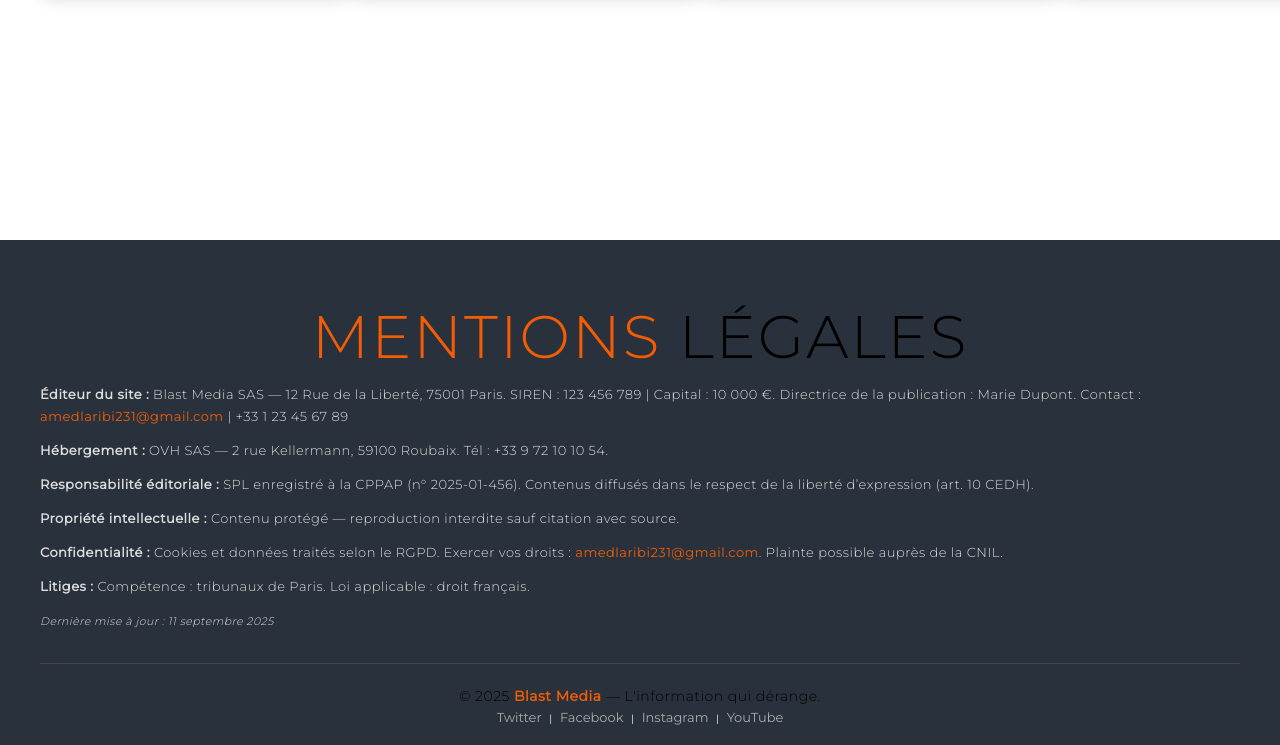
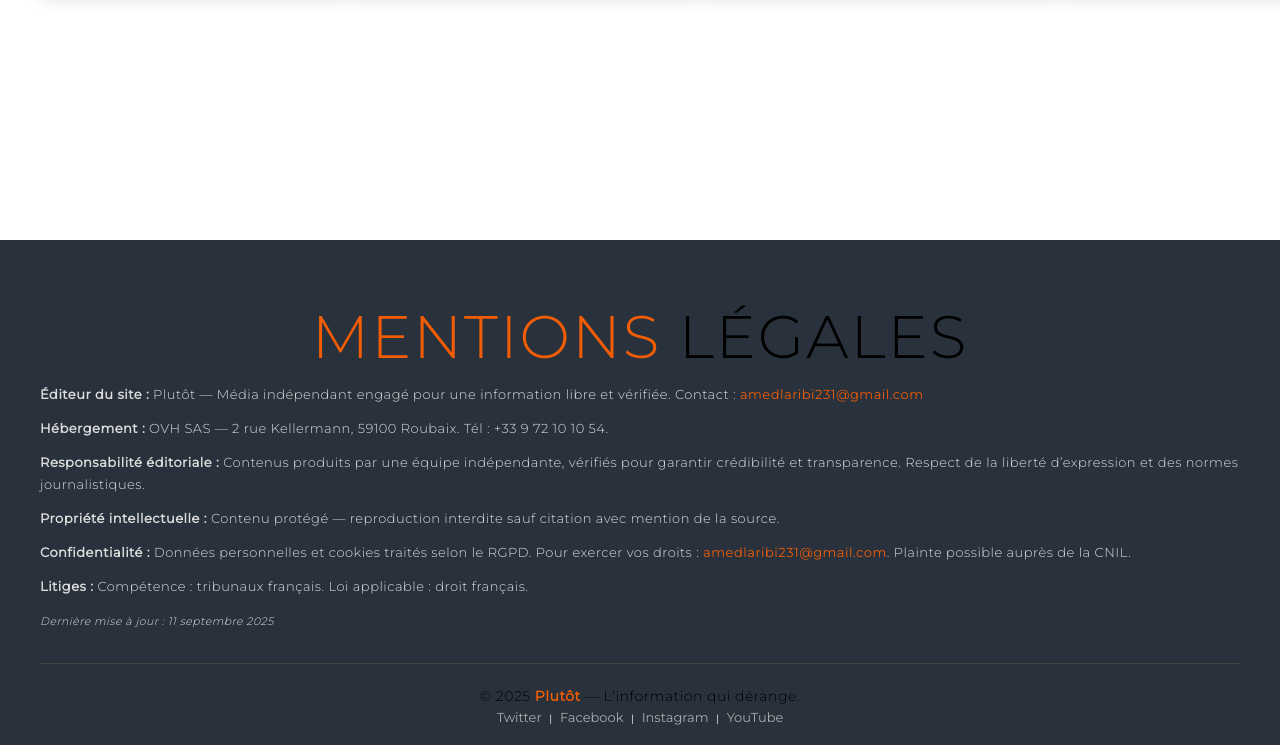
Before and after one commit to esteban-lesaint/esteban-lesaint.github.io, a plain HTML site: page index.html in a window 1280 px wide. Shown: the part 1706-2451 px from the top of the page. Drawn offline with Linux system fonts and the light colour scheme.

Commit message:
essaie mention

```diff
--- a/index.html
+++ b/index.html
@@ -107,29 +107,27 @@
     <div class="footer-legal">
       <h1 class="section-title"><span>Mentions</span> Légales</h1>
 
-      <p><strong>Éditeur du site :</strong> Blast Media SAS — 12 Rue de la Liberté, 75001 Paris.
-      SIREN : 123 456 789 | Capital : 10 000 €.
-      Directrice de la publication : Marie Dupont.
-      Contact : <a href="mailto:amedlaribi231@gmail.com">amedlaribi231@gmail.com</a> | +33 1 23 45 67 89</p>
+      <p><strong>Éditeur du site :</strong> Plutôt — Média indépendant engagé pour une information libre et vérifiée.
+      Contact : <a href="mailto:amedlaribi231@gmail.com">amedlaribi231@gmail.com</a></p>
 
       <p><strong>Hébergement :</strong> OVH SAS — 2 rue Kellermann, 59100 Roubaix. Tél : +33 9 72 10 10 54.</p>
 
-      <p><strong>Responsabilité éditoriale :</strong> SPL enregistré à la CPPAP (n° 2025-01-456).
-      Contenus diffusés dans le respect de la liberté d’expression (art. 10 CEDH).</p>
+      <p><strong>Responsabilité éditoriale :</strong> Contenus produits par une équipe indépendante, vérifiés pour garantir crédibilité et transparence.
+      Respect de la liberté d’expression et des normes journalistiques.</p>
 
-      <p><strong>Propriété intellectuelle :</strong> Contenu protégé — reproduction interdite sauf citation avec source.</p>
+      <p><strong>Propriété intellectuelle :</strong> Contenu protégé — reproduction interdite sauf citation avec mention de la source.</p>
 
-      <p><strong>Confidentialité :</strong> Cookies et données traités selon le RGPD.
-      Exercer vos droits : <a href="mailto:amedlaribi231@gmail.com">amedlaribi231@gmail.com</a>.
+      <p><strong>Confidentialité :</strong> Données personnelles et cookies traités selon le RGPD.
+      Pour exercer vos droits : <a href="mailto:amedlaribi231@gmail.com">amedlaribi231@gmail.com</a>.
       Plainte possible auprès de la CNIL.</p>
 
-      <p><strong>Litiges :</strong> Compétence : tribunaux de Paris. Loi applicable : droit français.</p>
+      <p><strong>Litiges :</strong> Compétence : tribunaux français. Loi applicable : droit français.</p>
 
       <p><small><em>Dernière mise à jour : 11 septembre 2025</em></small></p>
     </div>
 
     <div class="footer-bottom">
-      <p>&copy; 2025 <span>Blast Media</span> — L'information qui dérange.</p>
+      <p>&copy; 2025 <span>Plutôt</span> — L'information qui dérange.</p>
       <div class="social-links">
         <a href="#">Twitter</a> |
         <a href="#">Facebook</a> |
@@ -140,6 +138,7 @@
 
   </div>
 </section>
+
 
 
   <!-- End Footer -->
```
